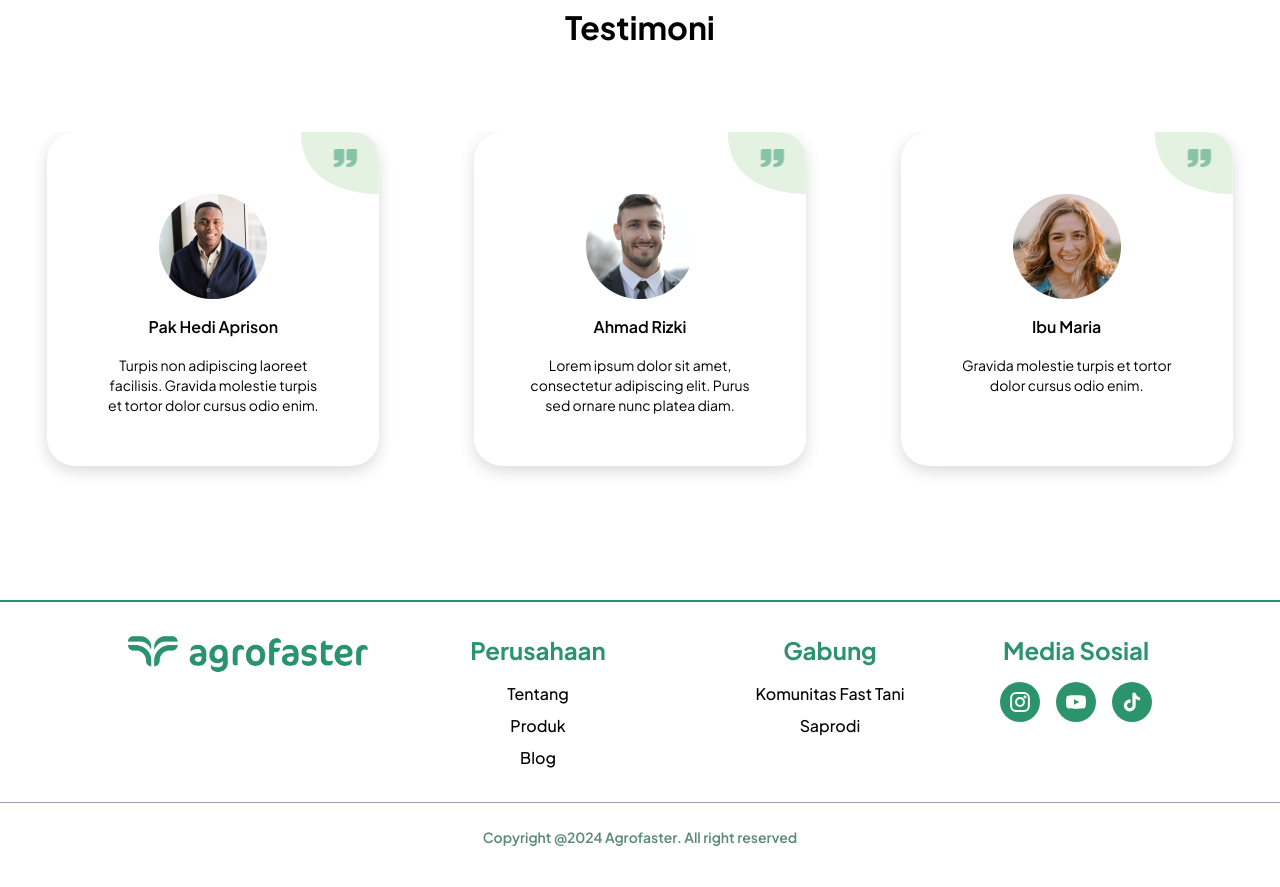
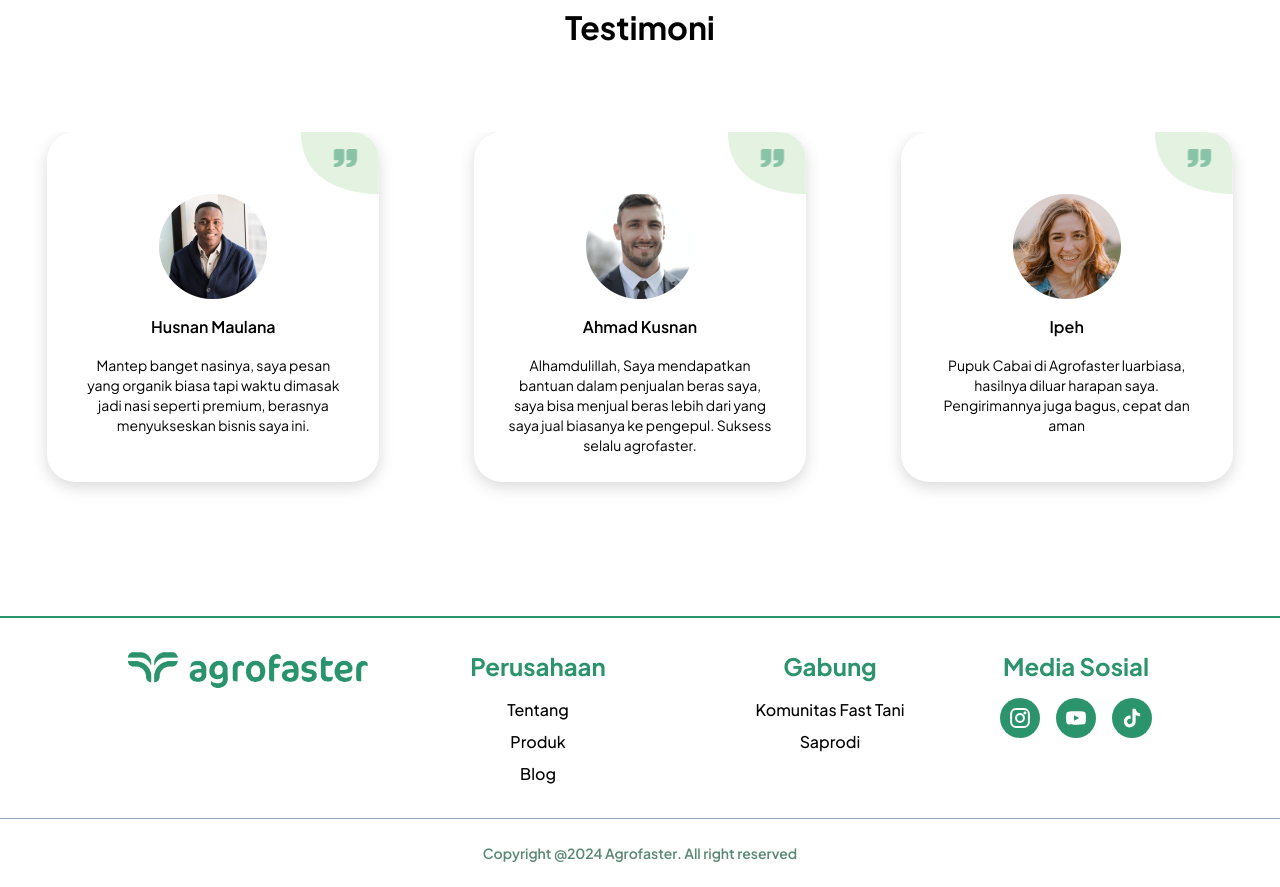
Before and after one commit to AbdanulIkhlas/agrofaster, a React (Vite) app: page / in a window 1280 px wide. Shown: the part 3780-4667 px from the top of the page. Built offline with nearby package versions, Linux system fonts and the light colour scheme.

Commit message:
update data testimoni

```diff
--- a/src/components/fragments/TestimoniCard.jsx
+++ b/src/components/fragments/TestimoniCard.jsx
@@ -2,13 +2,19 @@ import PropTypes from "prop-types";
 
 const TestimoniCard = ({ image, name, content }) => {
   return (
-    <div className="flex flex-col items-center justify-start mb-8 w-[332px] h-[334px] rounded-[28px] shadow-cardShadow">
+    <div className="flex flex-col items-center justify-start mb-8 w-[332px] h-[350px] rounded-[28px] shadow-cardShadow">
       <div className="flex justify-end w-full">
-        <img src="./images/frame-testimoni.png" alt="frame" className="w-[78px]"/>
+        <img
+          src="./images/frame-testimoni.png"
+          alt="frame"
+          className="w-[78px]"
+        />
       </div>
       <img src={image} alt="image" className="w-[108px] " />
-      <h1 className="w-full text-center font-semibold text-base my-4">{name}</h1>
-      <p className="w-full text-center px-14 text-sm">{content}</p>
+      <h1 className="w-full text-center font-semibold text-base my-4">
+        {name}
+      </h1>
+      <p className="w-full text-center px-8 text-sm">{content}</p>
     </div>
   );
 };
--- a/src/data/testimoni.js
+++ b/src/data/testimoni.js
@@ -2,21 +2,22 @@ export const testimoni = [
   {
     id: 1,
     image: "../images/testimoni-1.png",
-    name: "Pak Hedi Aprison",
+    name: "Husnan Maulana",
     content:
-      "Turpis non adipiscing laoreet facilisis. Gravida molestie turpis et tortor dolor cursus odio enim.",
+      "Mantep banget nasinya, saya pesan yang organik biasa tapi waktu dimasak jadi nasi seperti premium, berasnya menyukseskan bisnis saya ini.",
   },
   {
     id: 1,
     image: "../images/testimoni-2.png",
-    name: "Ahmad Rizki",
+    name: "Ahmad Kusnan",
     content:
-      "Lorem ipsum dolor sit amet, consectetur adipiscing elit. Purus sed ornare nunc platea diam.",
+      " Alhamdulillah, Saya mendapatkan bantuan dalam penjualan beras saya, saya bisa menjual beras lebih dari yang saya jual biasanya ke pengepul. Suksess selalu agrofaster.",
   },
   {
     id: 1,
     image: "../images/testimoni-3.png",
-    name: "Ibu Maria",
-    content: "Gravida molestie turpis et tortor dolor cursus odio enim.",
+    name: "Ipeh",
+    content:
+      "Pupuk Cabai di Agrofaster luarbiasa, hasilnya diluar harapan saya. Pengirimannya juga bagus, cepat dan aman",
   },
 ];
```
